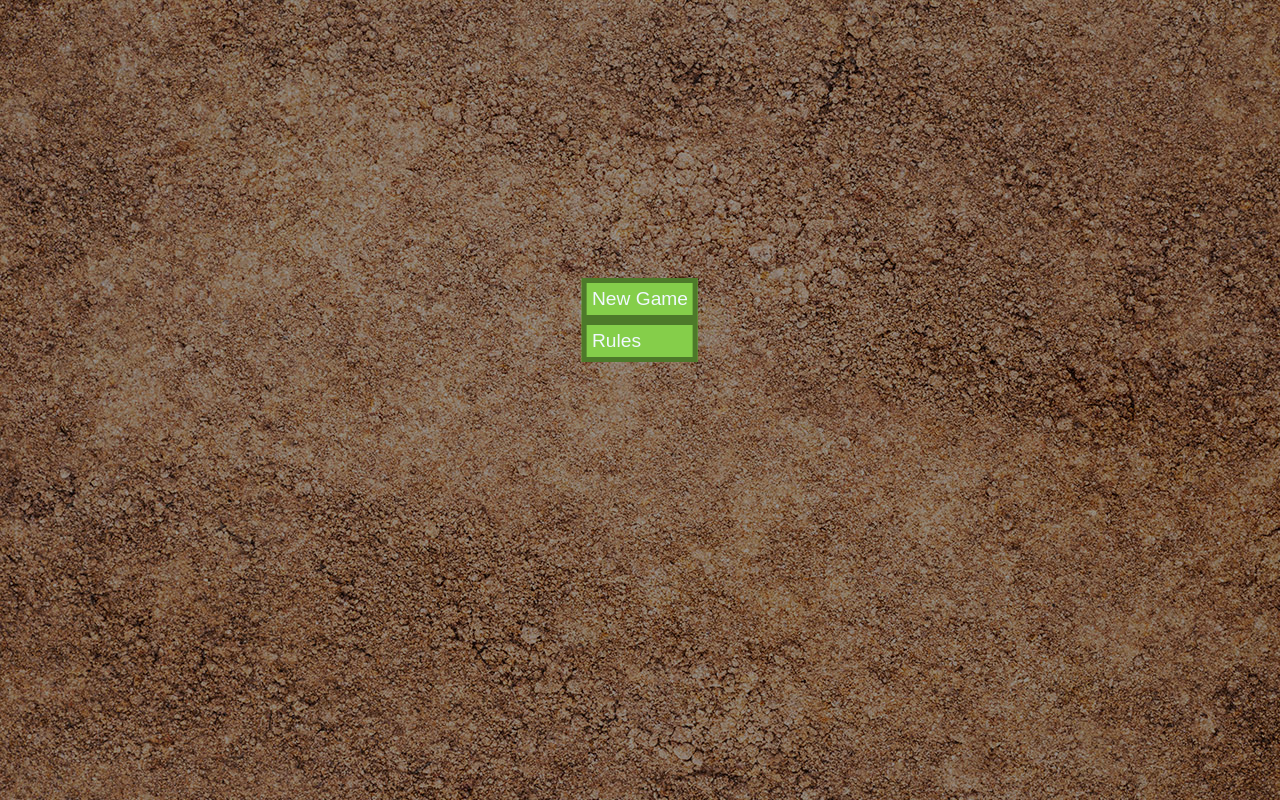
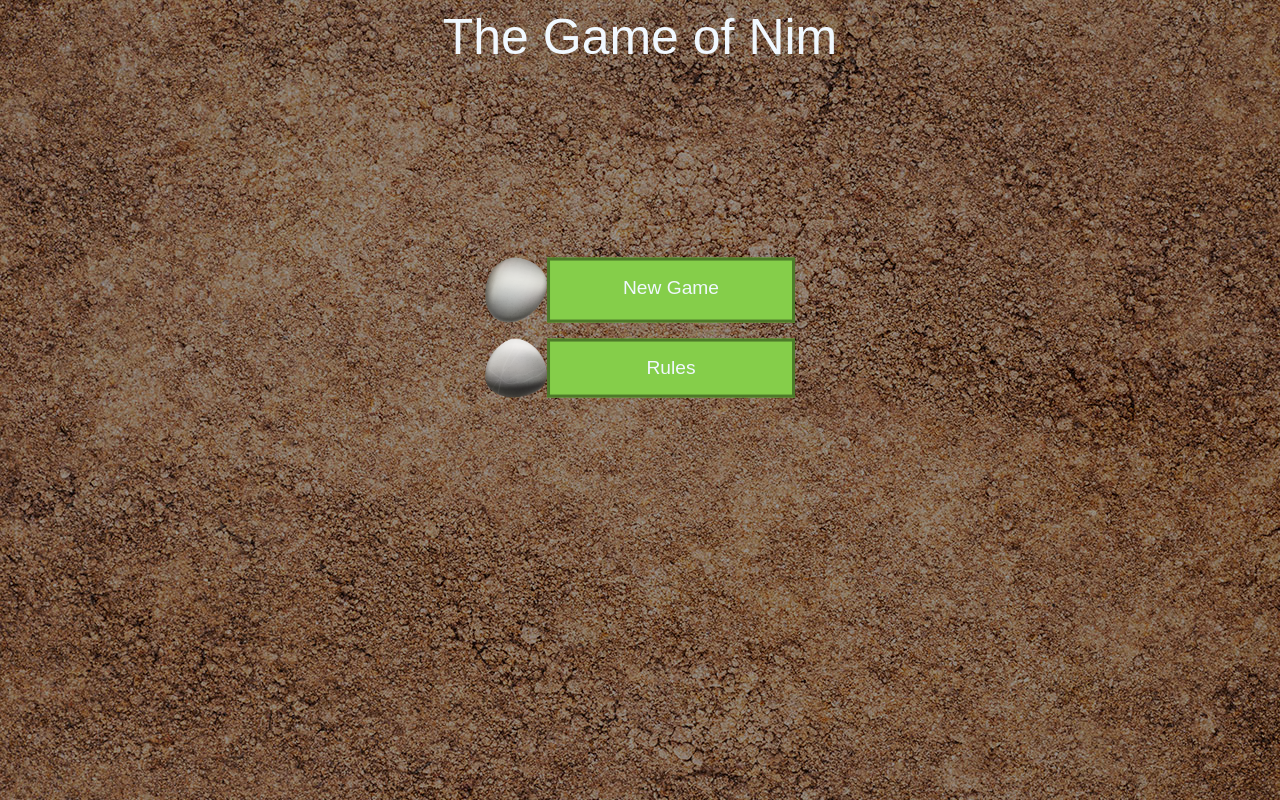
Before and after one commit to alecBeccaria/GameOfNim, a plain HTML site: page index.html in a window 1280 px wide. Drawn offline with Linux system fonts and the light colour scheme.

Commit message:
added a ton of css to make the title screen like the document

```diff
--- a/css/title.css
+++ b/css/title.css
@@ -2,21 +2,38 @@
     --backgroundColor: #85ce4a;
     --bgHover: #609435;
     --borderColor: #4d792a;
+    --stoneImage1: url('../assets/Stone1.png');
+    --stoneImage2: url('../assets/Stone2.png');
+}
+.title{
+    align-self: center;
+    text-align: center;
+    font-size: 50px;
 }
 .menu{
     position: absolute;
     left: 50%;
     top: 40%;
-    padding-left: 3%;
-    padding-right: 3%;
     transform: translate(-50%, -50%);
 }
+.menuItem{
+    margin-top: 5%;
+    display: flex;
+    flex-direction: row;
+}
+.stone{
+    max-height: 20%;
+    max-width: 20%;
+}
 .button{
-    padding: 5px 5px 5px 5px;
-    border: 5px solid var(--borderColor);
-    font-size:larger;
+    flex-grow: 1;
+    padding: 5% 10% 5% 10%;
+    border: 3px solid var(--borderColor);
+    font-size: larger;
+    text-align: center;
     background-color: var(--backgroundColor);
 }
+
 .button:hover{
     background-color: var(--bgHover);
 }
--- a/index.html
+++ b/index.html
@@ -9,9 +9,17 @@
     <link rel="stylesheet" href="css/title.css"/>
 </head>
 <body>
+    <div class="title">The Game of Nim</div>
+
     <div class="menu">
-        <div class="button" id="newGame">New Game</div>
-        <div class="button" id="rules">Rules</div>
+        <div class="menuItem">
+            <img src="assets/Stone1.png" class="stone">
+            <div class="button" id="newGame">New Game</div>
+        </div>
+        <div class="menuItem">
+            <img src="assets/Stone2.png" class="stone">
+            <div class="button" id="rules">Rules</div>
+        </div>
     </div>
 </body>
     <script src='scripts/indexScript.js'></script>
```
